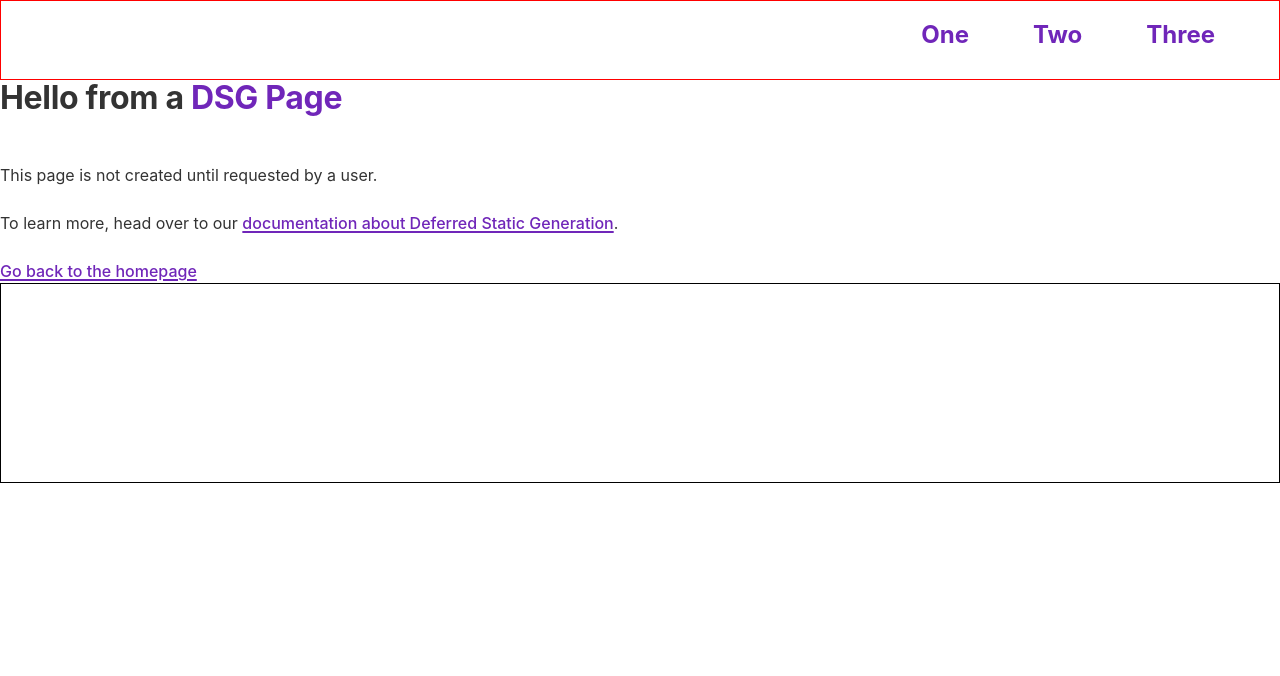
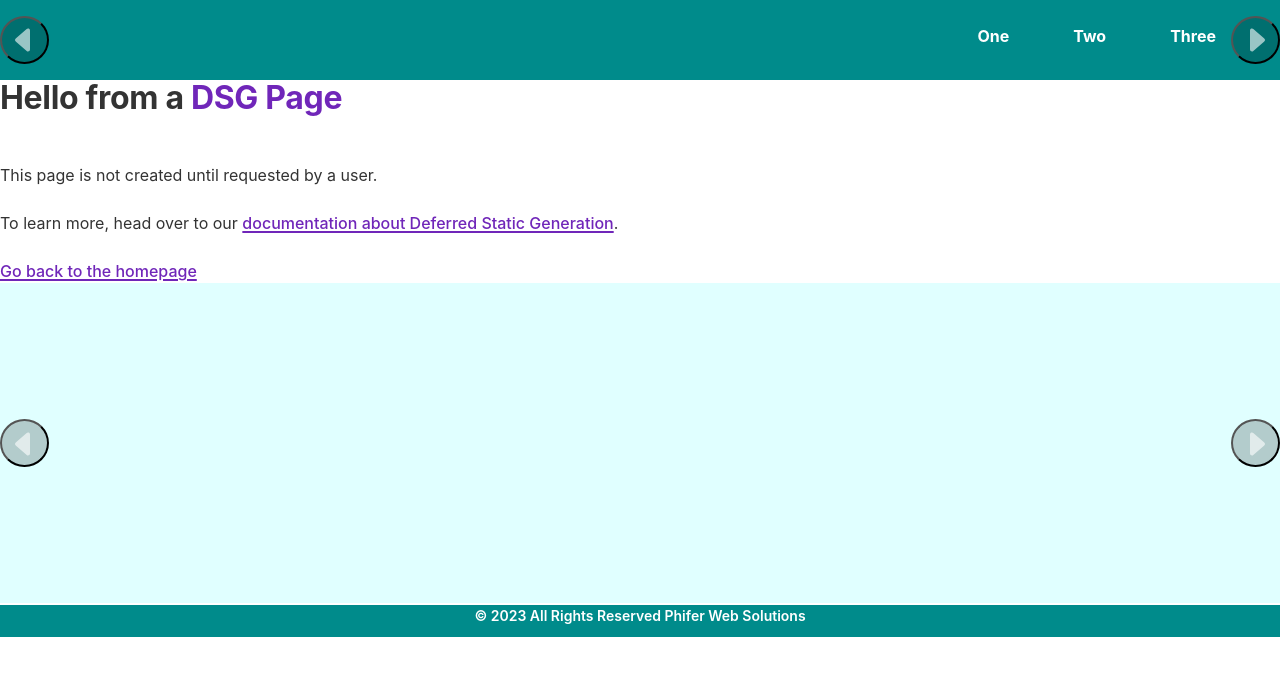
Before and after one commit to EricPhifer/composable, a Gatsby site: page /using-dsg in a window 1280 px wide. Built offline with nearby package versions, Linux system fonts and the light colour scheme; Gatsby itself is replaced by a stand-in of ours.

Commit message:
update wireframe of carousels

```diff
--- a/package.json
+++ b/package.json
@@ -15,6 +15,7 @@
     "gatsby-transformer-sharp": "^5.6.0",
     "react": "^18.2.0",
     "react-dom": "^18.2.0",
+    "react-icons": "^4.7.1",
     "styled-components": "^5.3.6"
   },
   "devDependencies": {
--- a/src/components/copyright.js
+++ b/src/components/copyright.js
@@ -2,16 +2,22 @@ import * as React from "react";
 import styled from "styled-components";
 
 const CopyStyles = styled.footer `
-    width: 100vw;
-    font-size: 1rem;
+    width: 100%;
+    height: var(--copyright-height);
+    font-size: var(--font-sm);
     display: inline-flex;
-
+    justify-content: space-around;
+    background-color: darkcyan;
+    font-weight: 600;
+    color: white;
 `;
 
 const Copyright = () => (
   <CopyStyles>
-      <p></p>
-      <p></p>
+    <p>
+        &copy; {new Date().getFullYear()} {' '}
+        All Rights Reserved Phifer Web Solutions
+    </p>
   </CopyStyles>
 )
 
--- a/src/components/footer.js
+++ b/src/components/footer.js
@@ -1,18 +1,57 @@
 import * as React from "react";
+import { BsCaretLeftFill, BsCaretRightFill } from "react-icons/bs";
 import styled from "styled-components";
 
+
 const FooterStyles = styled.footer `
-    width: 100vw;
-    height: 200px;
-    border: 1px black solid;
-    font-size: 1.5rem;
-    display: inline-flex;
+  width: 100%;
+  height: var(--footer-height);
+  font-size: 1.5rem;
+  display: inline-flex;
+  background: lightcyan;
+`;
 
+const Pagination = styled.div `
+  width: 100%;
+  height: var(--footer-height);
+  display: flex;
+  position: absolute;
+  align-items: center;
+`;
+
+const LeftCaret = styled.button `
+  height: 3rem;
+  border-radius: 50%;
+  position: absolute;
+  font-size: 2rem;
+  padding: 0.4rem;
+  background: rgba(0,0,0,0.2);
+  color: rgba(255,255,255,0.6);
+  left: 0;
+`;
+
+const RightCaret = styled.button `
+  height: 3rem;
+  border-radius: 50%;
+  position: absolute;
+  font-size: 2rem;
+  padding: 0.4rem;
+  background: rgba(0,0,0,0.2);
+  color: rgba(255,255,255,0.6);
+  right: 0;
 `;
 
 const Footer = () => (
   <FooterStyles>
-     <p></p>
+      <Pagination>
+        <LeftCaret type="button">
+          <BsCaretLeftFill />
+        </LeftCaret>
+        <RightCaret type="button">
+          <BsCaretRightFill />
+        </RightCaret>
+      </Pagination>
+    <p></p>
   </FooterStyles>
 )
 
--- a/src/components/header.js
+++ b/src/components/header.js
@@ -1,8 +1,7 @@
 import * as React from "react"
 
-const Header = () => (
-  <header>
-  </header>
+const Header = ({ siteTitle }) => (
+  <header></header>
 )
 
 export default Header
--- a/src/components/layout.css
+++ b/src/components/layout.css
@@ -25,6 +25,9 @@
   --size-gutter: var(--space-5);
   --size-gap: var(--space-6);
   --nav-height: 5rem;
+  --footer-height: 20rem;
+  --copyright-height: 2rem;
+  --section-height: 15rem;
 }
 html {
   -webkit-text-size-adjust: 100%;
--- a/src/components/layout.js
+++ b/src/components/layout.js
@@ -5,20 +5,24 @@
  * See: https://www.gatsbyjs.com/docs/how-to/querying-data/use-static-query/
  */
 
+import { graphql, useStaticQuery } from "gatsby"
 import * as React from "react"
-import { useStaticQuery, graphql } from "gatsby"
-
+import styled from "styled-components"
+import Copyright from "./copyright"
+import Footer from "./footer"
 import Header from "./header"
 import "./layout.css"
 import Navigation from "./navigation"
-import Copyright from "./copyright"
-import Footer from "./footer"
-import styled from "styled-components"
 
 const SiteStyles = styled.div `
   margin: var(nav-height) auto 0,
   maxWidth: var(--size-content),
   padding: var(--size-gutter),
+  min-height: 100vh;
+`;
+
+const FooterAtFoot = styled.div `
+  width: 100vw;
 `;
 
 const Layout = ({ children }) => {
@@ -34,13 +38,15 @@ const Layout = ({ children }) => {
 
   return (
     <>
-        <Header siteTitle={data.site.siteMetadata?.title || `Title`} />
+        <Header siteTitle={data.site.siteMetadata?.title || `Composable Architecture`} />
         <Navigation />
         <SiteStyles>
           <main>{children}</main>
         </SiteStyles>
-        <Footer />
-        <Copyright />
+        <FooterAtFoot>
+          <Footer />
+          <Copyright />
+        </FooterAtFoot>
     </>
   )
 }
--- a/src/components/navigation.js
+++ b/src/components/navigation.js
@@ -1,14 +1,16 @@
-import { Link } from "gatsby";
-import * as React from "react";
-import styled from "styled-components";
+import { Link } from 'gatsby'
+import * as React from 'react'
+import { BsCaretLeftFill, BsCaretRightFill } from 'react-icons/bs'
+import styled from 'styled-components'
 
-const NavStyles = styled.nav `
+const NavStyles = styled.nav`
   position: relative;
   width: 100vw;
   height: var(--nav-height);
-  border: 1px solid red;
-  font-size: 1.5rem;
-  ul {
+  background: darkcyan;
+`
+
+const LinkList = styled.ul`
   display: inline-flex;
   position: absolute;
   right: 2rem;
@@ -16,26 +18,65 @@ const NavStyles = styled.nav `
   a {
     text-decoration: none;
     font-weight: bold;
+    color: #fff;
   }
-    li {
-      padding: 1rem 2rem;
-    }
-  }
-`;
+`
+
+const ListItem = styled.li`
+  padding: 1.5rem 2rem;
+`
+
+const Pagination = styled.div`
+  width: 100%;
+  height: 100%;
+  display: flex;
+  position: absolute;
+  align-items: center;
+`
+
+const LeftCaret = styled.button`
+  height: 3rem;
+  border-radius: 50%;
+  position: absolute;
+  font-size: 2rem;
+  padding: 0.4rem;
+  background: rgba(0, 0, 0, 0.2);
+  color: rgba(255, 255, 255, 0.6);
+  left: 0;
+`
+
+const RightCaret = styled.button`
+  height: 3rem;
+  border-radius: 50%;
+  position: absolute;
+  font-size: 2rem;
+  padding: 0.4rem;
+  background: rgba(0, 0, 0, 0.2);
+  color: rgba(255, 255, 255, 0.6);
+  right: 0;
+`
 
 const Navigation = () => (
   <NavStyles>
-      <ul>
-        <Link to='#'>
-          <li>One</li>
+    <Pagination>
+      <LeftCaret type="button">
+        <BsCaretLeftFill />
+      </LeftCaret>
+      <RightCaret type="button">
+        <BsCaretRightFill />
+      </RightCaret>
+    </Pagination>
+    <LinkList>
+      <Link to="#">
+        <ListItem>One</ListItem>
       </Link>
-        <Link to='#'>
-          <li>Two</li>
+      <Link to="#">
+        <ListItem>Two</ListItem>
       </Link>
-        <Link to='#'>
-          <li>Three</li>
+      <Link to="#">
+        <ListItem>Three</ListItem>
       </Link>
-      </ul>
+    </LinkList>
   </NavStyles>
 )
 
```
Also changed, not shown: src/pages/index.js (+129 -11 lines), 1 other file. Lines whose indentation alone changed are shown as unchanged.
